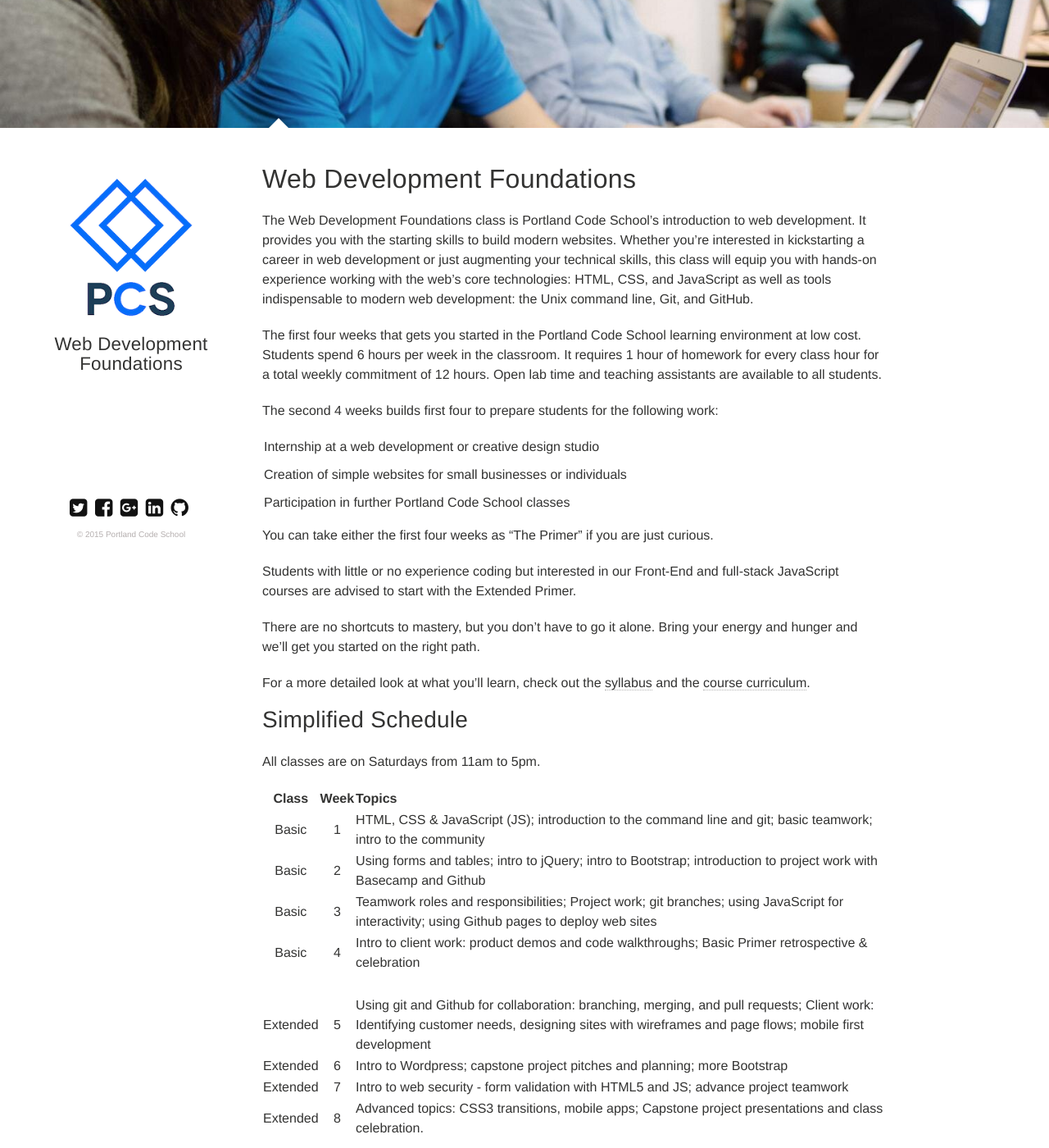
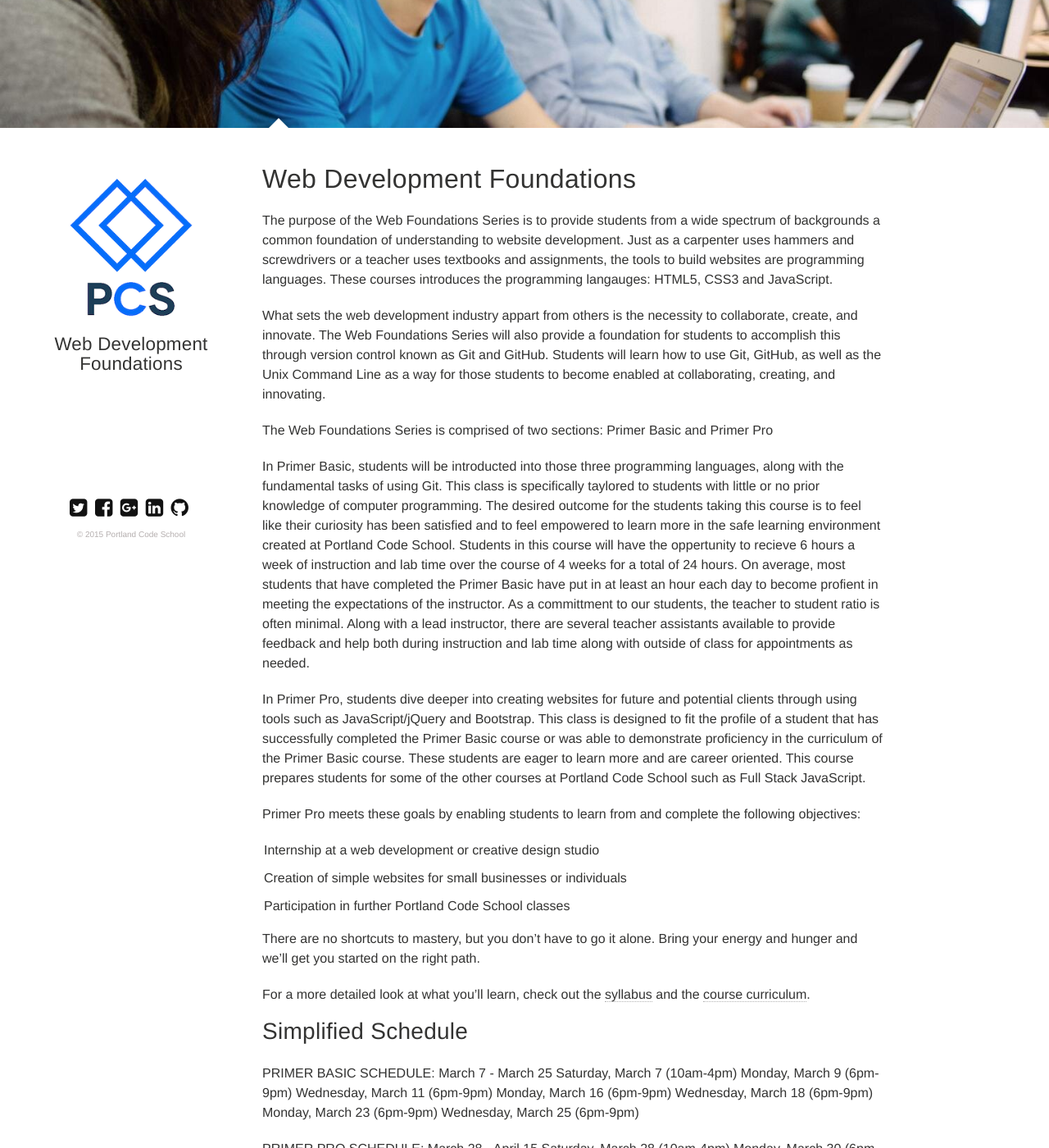
Before and after one commit to portlandcodeschool/primer, a Jekyll site: the page built from index.md, in a window 1280 px wide and 1400 px high, scrolled down 343 px. Shown: the whole window at 82% size. Built offline with Jekyll 4.4.1, drawn with Linux system fonts in a browser that asks for light colours; nearby versions of some CDN libraries; some of the changed text lies outside the part shown.

Commit message:
changes made to reflect changes made in Web Foundations Series

```diff
--- a/index.md
+++ b/index.md
@@ -11,20 +11,27 @@ image:
   creditlink:
 ---
 
-The Web Development Foundations class is Portland Code School's introduction to web development. It provides you with the starting skills to build modern websites. Whether you're interested in kickstarting a career in web development or just augmenting your technical skills, this class will equip you with hands-on experience working with the web's core technologies: HTML, CSS, and JavaScript as well as tools indispensable to modern web development: the Unix command line, Git, and GitHub.
+<!--The Web Development Foundations class is Portland Code School's introduction to web development. It provides you with the starting skills to build modern websites. Whether you're interested in kickstarting a career in web development or just augmenting your technical skills, this class will equip you with hands-on experience working with the web's core technologies: HTML, CSS, and JavaScript as well as tools indispensable to modern web development: the Unix command line, Git, and GitHub. -->
 
+The purpose of the Web Foundations Series is to provide students from a wide spectrum of backgrounds a common foundation of understanding to website development.   Just as a carpenter uses hammers and screwdrivers or a teacher uses textbooks and assignments, the tools to build websites are programming languages.  These courses introduces the programming langauges: HTML5, CSS3 and JavaScript.
 
-The first four weeks that gets you started in the Portland Code School learning environment at low cost. Students spend 6 hours per week in the classroom. It requires 1 hour of homework for every class hour for a total weekly commitment of 12 hours. Open lab time and teaching assistants are available to all students.
+What sets the web development industry appart from others is the necessity to collaborate, create, and innovate.  The Web Foundations Series will also provide a foundation for students to accomplish this through version control known as Git and GitHub. Students will learn how to use Git, GitHub, as well as the Unix Command Line as a way for those students to become enabled at collaborating, creating, and innovating.
 
-The second 4 weeks builds first four to prepare students for the following work:
+The Web Foundations Series is comprised of two sections: Primer Basic and Primer Pro
+
+In Primer Basic, students will be introducted into those three programming languages, along with the fundamental tasks of using Git.  This class is specifically taylored to students with little or no prior knowledge of computer programming.  The desired outcome for the students taking this course is to feel like their curiosity has been satisfied and to feel empowered to learn more in the safe learning environment created at Portland Code School.  Students in this course will have the oppertunity to recieve 6 hours a week of instruction and lab time over the course of 4 weeks for a total of 24 hours.  On average, most students that have completed the Primer Basic have put in at least an hour each day to become profient in meeting the expectations of the instructor.  As a committment to our students, the teacher to student ratio is often minimal.  Along with a lead instructor, there are several teacher assistants available to provide feedback and help both during instruction and lab time along with outside of class for appointments as needed.
+
+In Primer Pro, students dive deeper into creating websites for future and potential clients  through using tools such as JavaScript/jQuery and Bootstrap.  This class is designed to fit the profile of a student that has successfully completed the Primer Basic course or was able to demonstrate proficiency in the curriculum of the Primer Basic course.  These students are eager to learn more and are career oriented.  This course prepares students for some of the other courses at Portland Code School such as Full Stack JavaScript.
+
+Primer Pro meets these goals by enabling students to learn from and complete  the following objectives:
 
 * Internship at a web development or creative design studio
 * Creation of simple websites for small businesses or individuals
 * Participation in further Portland Code School classes
 
-You can take either the first four weeks as "The Primer" if you are just curious.
-
-Students with little or no experience coding but interested in our Front-End and full-stack JavaScript courses are advised to start with the Extended Primer.
+<!--You can take either the first four weeks as "The Primer" if you are just curious.-->
+<!---->
+<!--Students with little or no experience coding but interested in our Front-End and full-stack JavaScript courses are advised to start with the Extended Primer.-->
 
 There are no shortcuts to mastery, but you don't have to go it alone. Bring your energy and hunger and we'll get you started on the right path.
 
@@ -34,7 +41,25 @@ For a more detailed look at what you'll learn, check out the [syllabus](syllabus
 Simplified Schedule
 -------------------
 
-All classes are on Saturdays from 11am to 5pm.
+<!--All classes are on Saturdays from 11am to 5pm.-->
+
+PRIMER BASIC SCHEDULE: March 7 - March 25
+    Saturday, March 7 (10am-4pm)
+    Monday, March 9 (6pm-9pm)
+    Wednesday, March 11 (6pm-9pm)
+    Monday, March 16 (6pm-9pm)
+    Wednesday, March 18 (6pm-9pm)
+    Monday, March 23 (6pm-9pm)
+    Wednesday, March 25 (6pm-9pm)
+
+PRIMER PRO SCHEDULE: March 28 - April 15
+    Saturday, March 28 (10am-4pm)
+    Monday, March 30 (6pm-9pm)
+    Wednesday, April 1 (6pm-9pm)
+    Monday, April 6 (6pm-9pm)
+    Wednesday, April 8 (6pm-9pm)
+    Monday, April 13 (6pm-9pm)
+    Wednesday, April 15 (6pm-9pm)
 
 | Class | Week | Topics                                                                                                                                                                                           |
 |:---------:|:----:|:--------------------------------------------------------------------------------------------------------------------------------------------------------------------------------------------------|
@@ -43,7 +68,7 @@ All classes are on Saturdays from 11am to 5pm.
 |    Basic |   3  | Teamwork roles and responsibilities; Project work; git branches; using JavaScript for interactivity; using Github pages to deploy web sites                                                      |
 |    Basic |   4  | Intro to client work: product demos and code walkthroughs; Basic Primer retrospective & celebration                                                                                              |
 |          |      |                                                                                                                                                                                                  |                                                                 |
-| Extended |   5  | Using git and Github for collaboration: branching, merging, and pull requests; Client work: Identifying customer needs, designing sites with wireframes and page flows; mobile first development |
-| Extended |   6  | Intro to Wordpress; capstone project pitches and planning; more Bootstrap                                                                                                                        |
-| Extended |   7  | Intro to web security - form validation with HTML5 and JS; advance project teamwork                                                                                                              |
-| Extended |   8  | Advanced topics: CSS3 transitions, mobile apps; Capstone project presentations and class celebration.                                                                                            |
+| Pro |   5  | Using git and Github for collaboration: branching, merging, and pull requests; Client work: Identifying customer needs, designing sites with wireframes and page flows; mobile first development |
+| Pro |   6  | Intro to Wordpress; capstone project pitches and planning; more Bootstrap                                                                                                                        |
+| Pro |   7  | Intro to web security - form validation with HTML5 and JS; advance project teamwork                                                                                                              |
+| Pro |   8  | Advanced topics: CSS3 transitions, mobile apps; Capstone project presentations and class celebration.                                                                                            |
```
